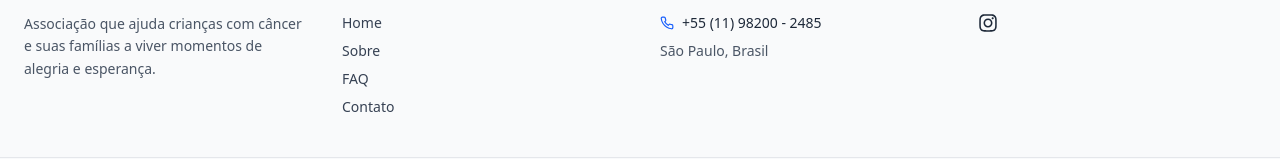
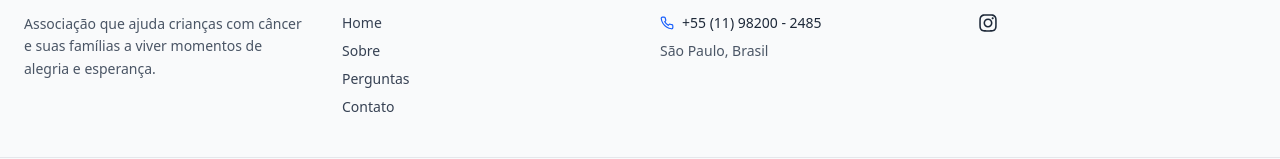
Before and after one commit to thubrito/Vidas, a React (Vite) app: page / in a window 1280 px wide. Shown: the part 1584-1743 px from the top of the page. Built offline with nearby package versions, Linux system fonts and the light colour scheme.

Commit message:
atualizando link da FAQ para "Perguntas" e adicionando URL do Instagram no rodapé

```diff
--- a/src/components/Footer.tsx
+++ b/src/components/Footer.tsx
@@ -46,7 +46,7 @@ export default function Footer() {
             {[
               { to: "/", label: "Home" },
               { to: "/sobre", label: "Sobre" },
-              { to: "/faq", label: "FAQ" },
+              { to: "/questoes", label: "Perguntas" },
               { to: "/contato", label: "Contato" },
             ].map(({ to, label }) => (
               <li key={to}>
@@ -105,7 +105,7 @@ export default function Footer() {
             {[FaInstagram].map((Icon, idx) => (
               <a
                 key={idx}
-                href="#"
+                href="https://www.instagram.com/_v.i.d.a.s_/"
                 className="transition-colors duration-500 hover:text-blue-600"
               >
                 <Icon />
```
